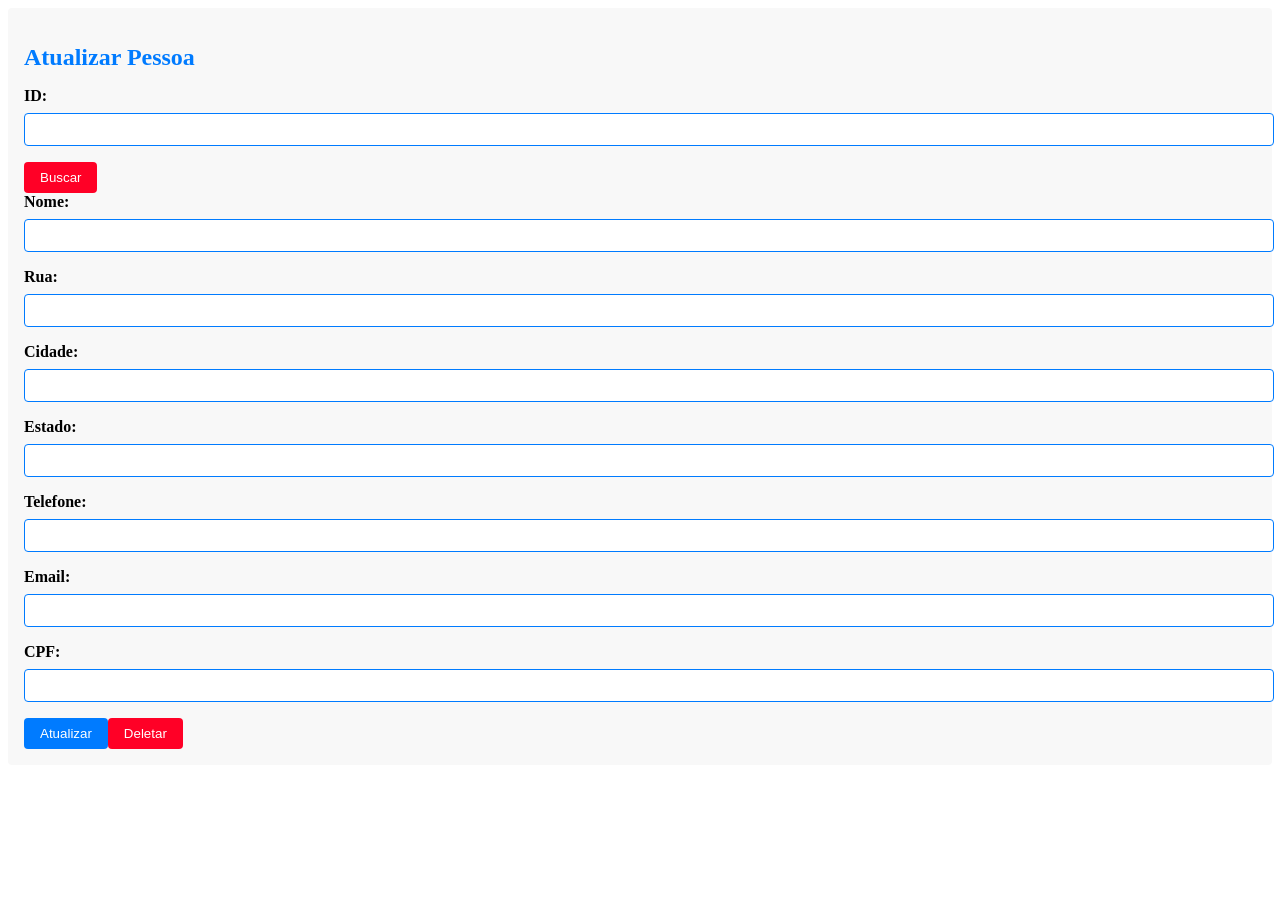
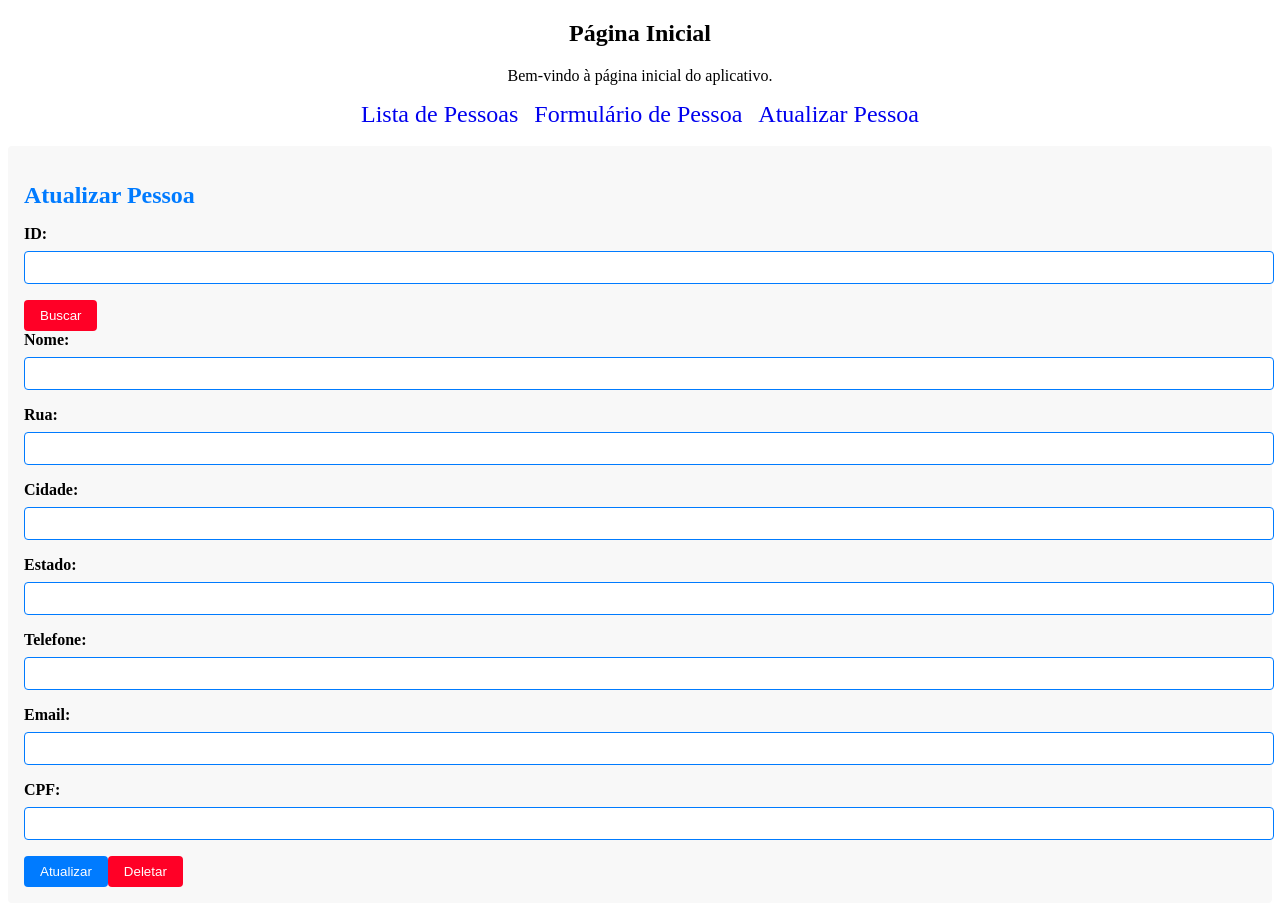
Before and after one commit to Bloark/pessoa-frontend, a React (Create React App) app: page /pessoas/atualizar/1 in a window 1280 px wide. Before the commit the page ends 800 px from the top, so only its background shows below. Built offline with nearby package versions, Linux system fonts and the light colour scheme.

Commit message:
Adicionado NavBar ao formularios PessoaList.

```diff
--- a/src/App.js
+++ b/src/App.js
@@ -1,8 +1,8 @@
 import React from 'react';
 import { BrowserRouter as Router, Routes, Route } from 'react-router-dom';
 
-import Home from './components/NavBar/Home';
-import PessoaList from './components/Formularios/Listar/PessoaList';
+import NavBar from './components/NavBar/NavBar';
+import PessoaList from './components/Listar/PessoaList';
 import PessoaDetails from './components/PessoaDetails';
 import PessoaForm from './components/Formularios/Adicionar/PessoaForm';
 import UpdatePessoa from './components/Formularios/Update/UpdatePessoa'; // Importe o componente UpdatePessoa aqui
@@ -12,7 +12,7 @@ function App() {
   return (
     <Router>
       <Routes>
-        <Route path="/" element={<Home />} />
+        <Route path="/" element={<NavBar />} />
         <Route path="/pessoas" element={<PessoaList />} />
         <Route path="/pessoas/novo" element={<PessoaForm />} />
         <Route path="/pessoas/atualizar/:id" element={<UpdatePessoa />} /> {/* Adicione esta linha */}
--- a/src/components/Formularios/Adicionar/PessoaForm.js
+++ b/src/components/Formularios/Adicionar/PessoaForm.js
@@ -2,6 +2,7 @@ import React, { useState } from 'react';
 import axios from 'axios';
 import estilos from './PessoaForm.module.scss';
 import Alerta from '../../Alerta/Alerta.js';
+import NavBar from '../../NavBar/NavBar.js';
 
 const PessoaForm = () => {
   const [nome, setNome] = useState('');
@@ -61,6 +62,8 @@ const PessoaForm = () => {
   };
 
   return (
+      <>
+      <NavBar/>
     <div className={estilos['pessoa-form']}>
       <h2 className={estilos['pessoa-form__title']}>Adicionar Pessoa</h2>
       {exibirAlertaSucesso && <Alerta tipo="sucesso" mensagem="Adicionado com sucesso" />}
@@ -138,7 +141,8 @@ const PessoaForm = () => {
         </div>
         <button type="submit" className={estilos['pessoa-form__submit']}>Adicionar</button>
       </form>
-    </div>
+      </div>
+      </>
   );
 };
 
--- a/src/components/Formularios/Update/UpdatePessoa.js
+++ b/src/components/Formularios/Update/UpdatePessoa.js
@@ -2,6 +2,7 @@ import React, { useState, useEffect } from 'react';
 import axios from 'axios';
 import estilos from './Update.module.scss';
 import Alerta from '../../Alerta/Alerta';
+import NavBar from '../../NavBar/NavBar';
 
 
 const UpdatePessoa = () => {
@@ -116,6 +117,8 @@ const UpdatePessoa = () => {
   };
 
   return (
+    <>
+    <NavBar />
     <div className={estilos["update-pessoa"]}>
       <h2 className={estilos["update-pessoa__title"]}>Atualizar Pessoa</h2>
       {exibirAlerta && <Alerta tipo={tipoAlerta} mensagem={tipoAlerta === 'sucesso' ? mensagemSucesso : mensagemErro} />}
@@ -206,6 +209,7 @@ const UpdatePessoa = () => {
         <button type="button" onClick={handleDelete} className={estilos["update-pessoa__submit"]}>Deletar</button>
       </form>
     </div>
+    </>
   );
 };
 
--- a/src/components/Listar/PessoaList.js
+++ b/src/components/Listar/PessoaList.js
@@ -1,6 +1,7 @@
 import React, { useEffect, useState } from 'react';
 import axios from 'axios';
 import estilos from './PessoaList.module.scss';
+import NavBar from '../NavBar/NavBar.js'
 
 const PessoaList = () => {
   const [pessoas, setPessoas] = useState([]);
@@ -19,6 +20,8 @@ const PessoaList = () => {
   }, []);
 
   return (
+    <>
+    <NavBar />
     <div className={estilos['pessoa-list']}>
       <h2 className={estilos['pessoa-list__title']}>Lista de Pessoas</h2>
       <table>
@@ -59,7 +62,8 @@ const PessoaList = () => {
           ))}
         </tbody>
       </table>
-    </div>
+      </div>
+    </>
   );
 };
 
--- a/src/components/NavBar/Home.js
+++ b/src/components/NavBar/NavBar.js
@@ -2,7 +2,7 @@ import React from 'react';
 import { Link } from 'react-router-dom';
 import estilos from './NavBar.module.scss';
 
-const Home = () => {
+const NavBar = () => {
   return (<nav className={estilos.Link}>
     <div>
       <h2>Página Inicial</h2>
@@ -15,7 +15,7 @@ const Home = () => {
           <Link to="/pessoas/novo">Formulário de Pessoa</Link>
         </li>
         <li>
-          <Link to="/pessoas/atualizar/5">Atualizar Pessoa</Link> {/* Adicione esta linha */}
+          <Link to="/pessoas/atualizar/novo">Atualizar Pessoa</Link>
         </li>
       </ul>
     </div>
@@ -23,4 +23,4 @@ const Home = () => {
   );
 };
 
-export default Home;
+export default NavBar;
```
